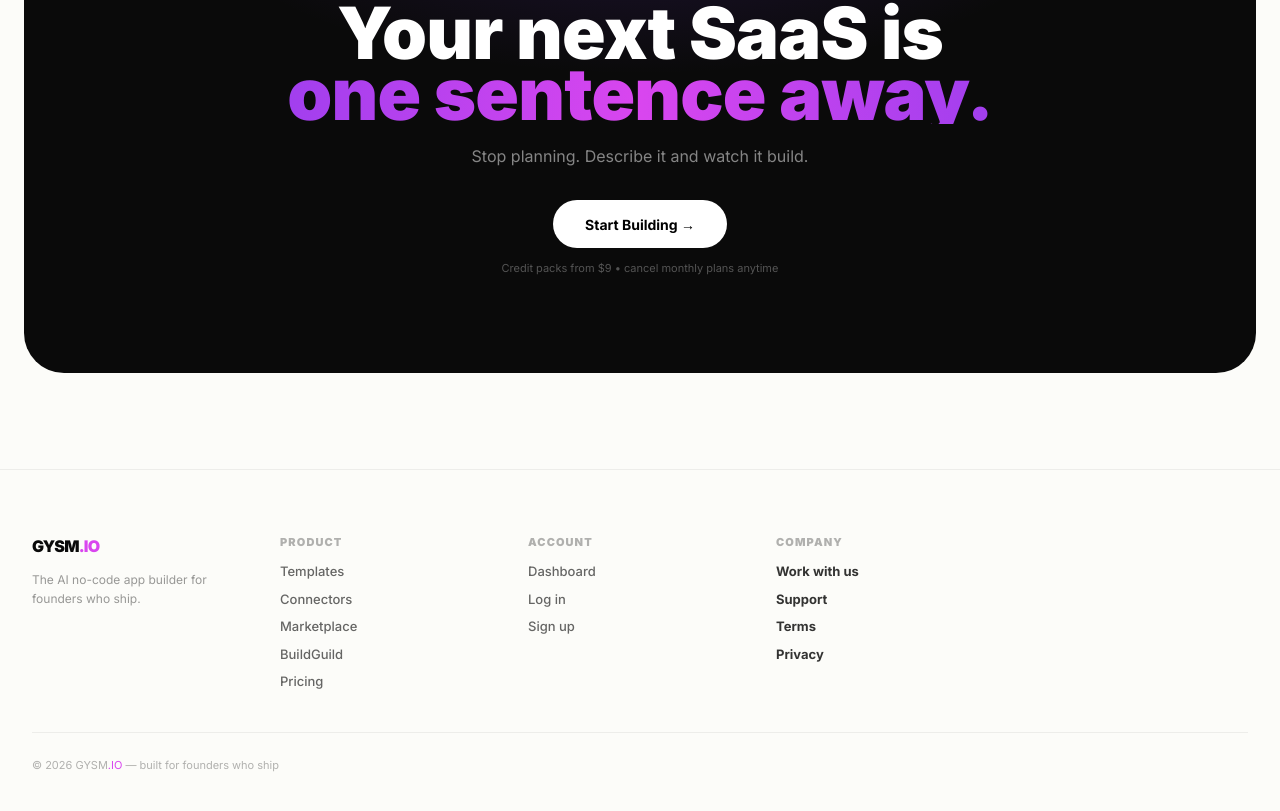
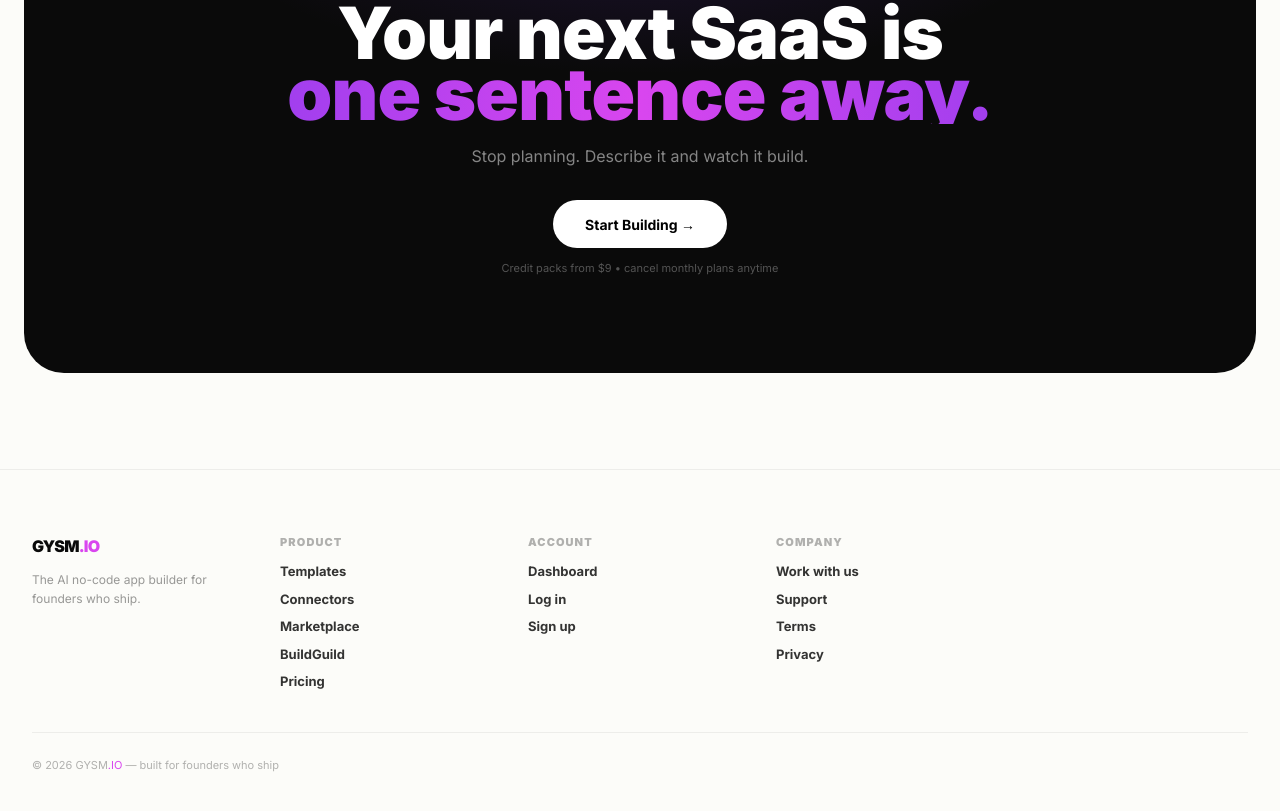
Before and after one commit to michaelfuwobiri-creator/gysm-io, a Next.js app: page / in a window 1280 px wide. Shown: the part 3078-3889 px from the top of the page. Built offline with nearby package versions, Linux system fonts and the light colour scheme; no server answers.

Commit message:
Homepage footer: make Product and Account columns bold too, matching Company

```diff
--- a/app/page.tsx
+++ b/app/page.tsx
@@ -347,20 +347,20 @@ export default function Page() {
             </div>
             <div>
               <div className="text-[11px] font-black tracking-[0.1em] uppercase text-black/30 mb-3">Product</div>
-              <ul className="flex flex-col gap-2 text-[13px] font-medium">
-                <li><a href="/templates" className="text-black/60 hover:text-black">Templates</a></li>
-                <li><a href="/connectors" className="text-black/60 hover:text-black">Connectors</a></li>
-                <li><a href="/marketplace" className="text-black/60 hover:text-black">Marketplace</a></li>
-                <li><a href="/buildguild" className="text-black/60 hover:text-black">BuildGuild</a></li>
-                <li><a href="/pricing" className="text-black/60 hover:text-black">Pricing</a></li>
+              <ul className="flex flex-col gap-2 text-[13px] font-bold">
+                <li><a href="/templates" className="text-black/80 hover:text-black">Templates</a></li>
+                <li><a href="/connectors" className="text-black/80 hover:text-black">Connectors</a></li>
+                <li><a href="/marketplace" className="text-black/80 hover:text-black">Marketplace</a></li>
+                <li><a href="/buildguild" className="text-black/80 hover:text-black">BuildGuild</a></li>
+                <li><a href="/pricing" className="text-black/80 hover:text-black">Pricing</a></li>
               </ul>
             </div>
             <div>
               <div className="text-[11px] font-black tracking-[0.1em] uppercase text-black/30 mb-3">Account</div>
-              <ul className="flex flex-col gap-2 text-[13px] font-medium">
-                <li><a href="/dashboard" className="text-black/60 hover:text-black">Dashboard</a></li>
-                <li><a href="/sign-in" className="text-black/60 hover:text-black">Log in</a></li>
-                <li><a href="/sign-up" className="text-black/60 hover:text-black">Sign up</a></li>
+              <ul className="flex flex-col gap-2 text-[13px] font-bold">
+                <li><a href="/dashboard" className="text-black/80 hover:text-black">Dashboard</a></li>
+                <li><a href="/sign-in" className="text-black/80 hover:text-black">Log in</a></li>
+                <li><a href="/sign-up" className="text-black/80 hover:text-black">Sign up</a></li>
               </ul>
             </div>
             <div>
```
